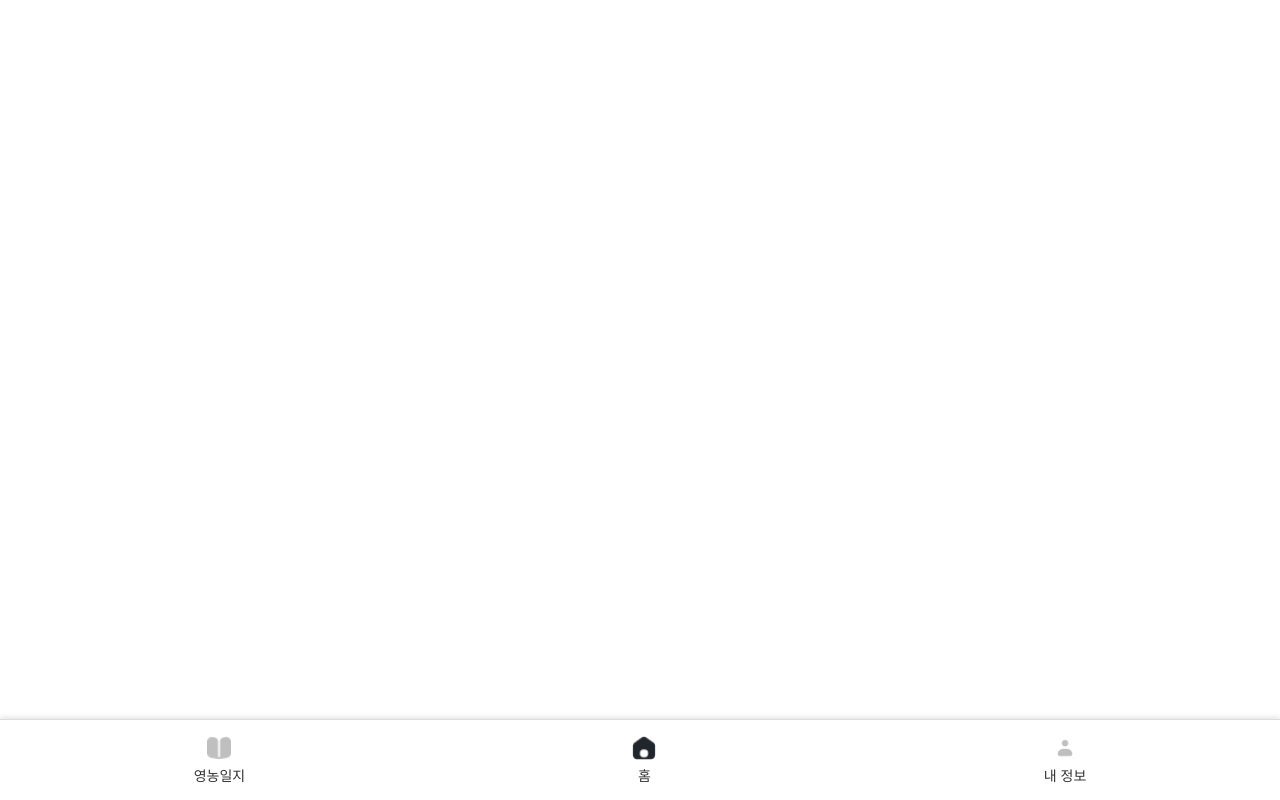
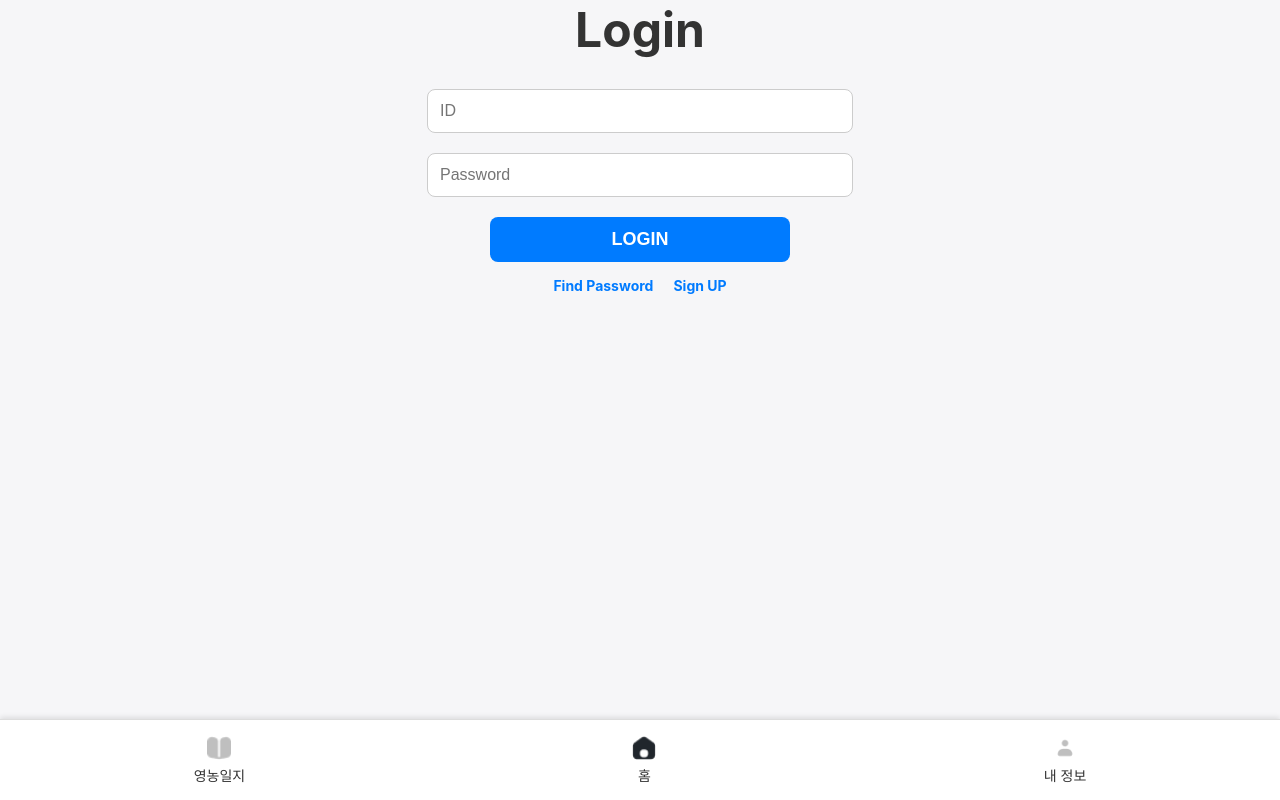
Before and after one commit to RootImpact8/frontend, a React (Create React App) app: page /Login in a window 1280 px wide. Before the commit this address had no page. Built offline with nearby package versions, Linux system fonts and the light colour scheme.

Commit message:
login + Home

```diff
--- a/src/App.css
+++ b/src/App.css
@@ -1,5 +1,6 @@
 .App {
   text-align: center;
+
 }
 
 .App-logo {
--- a/src/App.js
+++ b/src/App.js
@@ -7,16 +7,22 @@ import Info from './Component/info/info';
 import Details from './Component/diary/Details';
 import Footer from './Component/Home/footer';
 
+import Login from './Component/Login/login';
+
+
 function App() {
   return (
     <Router>
+      <div style={{ backgroundColor: "#F6F6F8", minHeight: "100vh" }}>
         <Routes>
           <Route path="/" element={<Main />} />
           <Route path="/diary" element={<Diary />} />
           <Route path="/info" element={<Info />} />
           <Route path="/details/:date" element={<Details />} />
+          <Route path="/Login" element={<Login />} />
         </Routes>
         <Footer />
+      </div>
     </Router>
   );
 }
--- a/src/Component/Home/Home.js
+++ b/src/Component/Home/Home.js
@@ -11,7 +11,6 @@ import "slick-carousel/slick/slick-theme.css";
 import Logo from "../Images/Logo.png";
 import profill2 from "../Images/Profill2.png";
 import gps from "../Images/GPS.png";
-import warningIcon from "../Images/warning.png";
 import cropImage from "../Images/crop.png";
 import RedGPS from "../Images/redGPS.png";
 
--- a/src/Component/Home/Home.module.css
+++ b/src/Component/Home/Home.module.css
@@ -23,8 +23,8 @@
   display: inline-block;
   text-align: left;
   padding: 0px 10px;
-  border: 1px solid black;
-  background-color: #f8f9fa;
+  border: 1px none black;
+  background-color: #FFFFFF;
   border-radius: 8px;
   font-size: 12px;
   line-height: 1.2;
@@ -33,7 +33,7 @@
 }
 
 .slider_container {
-  margin: 20px 0;
+  margin: 10px 0;
   padding: 15px;
   background-color: #f8f9fa;
   border-radius: 10px;
--- /dev/null
+++ b/src/Component/Login/login.js
@@ -0,0 +1,21 @@
+import React from "react";
+import style from "./login.module.css";
+
+const Login = () => {
+  return (
+    <div className={style.main_container}>
+      <span className={style.main_title}>Login</span>
+      <div className={style.login_container}>
+        <input type="text" placeholder="ID" className={style.input_box} />
+        <input type="password" placeholder="Password" className={style.input_box} />
+      </div>
+      <button className={style.login_btn}>LOGIN</button>
+      <div className={style.find_container}>
+        <span className={style.find_ps}>Find Password</span>
+        <span className={style.sign_up}>Sign UP</span>
+      </div>
+    </div>
+  );
+};
+
+export default Login;
--- /dev/null
+++ b/src/Component/Login/login.module.css
@@ -0,0 +1,75 @@
+.main_container {
+    display: flex;
+    flex-direction: column;
+    align-items: center;
+    height: 100vh;
+    background-color: #f6f6f8;
+}
+
+.main_title {
+    font-size: 48px;
+    font-weight: bold;
+    color: #333;
+    margin-bottom: 30px;
+}
+
+.login_container {
+    display: flex;
+    flex-direction: column;
+    justify-content: center;
+    align-items: center;
+    width: 80%;
+    max-width: 400px;
+    gap: 20px;
+}
+
+.input_box {
+    width: 100%;
+    padding: 12px;
+    font-size: 16px;
+    border: 1px solid #ccc;
+    border-radius: 8px;
+    outline: none;
+}
+
+.input_box:focus {
+    border-color: #007bff;
+    box-shadow: 0px 0px 5px rgba(0, 123, 255, 0.5);
+}
+
+.login_btn {
+    width: 80%;
+    max-width: 300px;
+    padding: 12px;
+    margin-top: 20px;
+    background-color: #007bff;
+    color: white;
+    font-size: 18px;
+    font-weight: bold;
+    border: none;
+    border-radius: 8px;
+    cursor: pointer;
+    transition: 0.3s;
+}
+
+.login_btn:hover {
+    background-color: #0056b3;
+}
+
+.find_container {
+    display: flex;
+    justify-content: center;
+    gap: 20px;
+    margin-top: 15px;
+}
+
+.find_container span {
+    color: #007bff;
+    cursor: pointer;
+    font-size: 14px;
+    font-weight: bold;
+}
+
+.find_container span:hover {
+    text-decoration: underline;
+}
```
Lines whose indentation alone changed are shown as unchanged.
